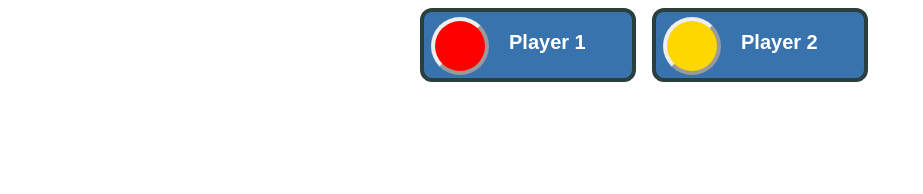
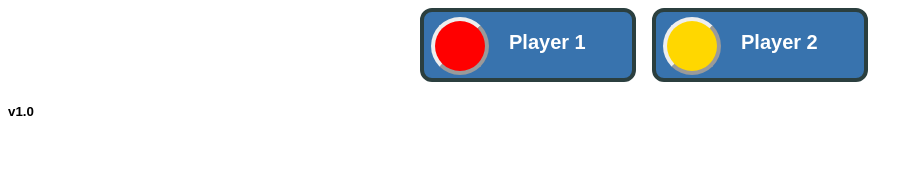
Before and after one commit to timothystorm/x-connect4, an Angular app: page /start in a window 1280 px wide. Shown: the top 194 px of the page, without its empty margins (0-923 px from the left). Built offline with nearby package versions, Linux system fonts and the light colour scheme.

Commit message:
feat(deploy): add deploy script

```diff
--- a/package.json
+++ b/package.json
@@ -5,6 +5,7 @@
     "ng": "ng",
     "start": "ng serve",
     "build": "ng build",
+    "build-dreamhost": "ng build --base-href /timothy/x-connect4/",
     "watch": "ng build --watch --configuration development",
     "test": "ng test",
     "lint": "ng lint"
@@ -27,6 +28,7 @@
     "@angular-devkit/build-angular": "^18.2.12",
     "@angular/cli": "^18.2.12",
     "@angular/compiler-cli": "^18.2.0",
+    "@ngneat/spectator": "^19.2.0",
     "@types/jasmine": "~5.1.0",
     "angular-eslint": "19.0.2",
     "eslint": "^9.16.0",
--- a/src/app/app.component.html
+++ b/src/app/app.component.html
@@ -1 +1,3 @@
 <router-outlet></router-outlet>
+
+<h5>v1.0</h5>
```
Also changed, not shown: 2 other files (tests, documents, lock files or other folders).
